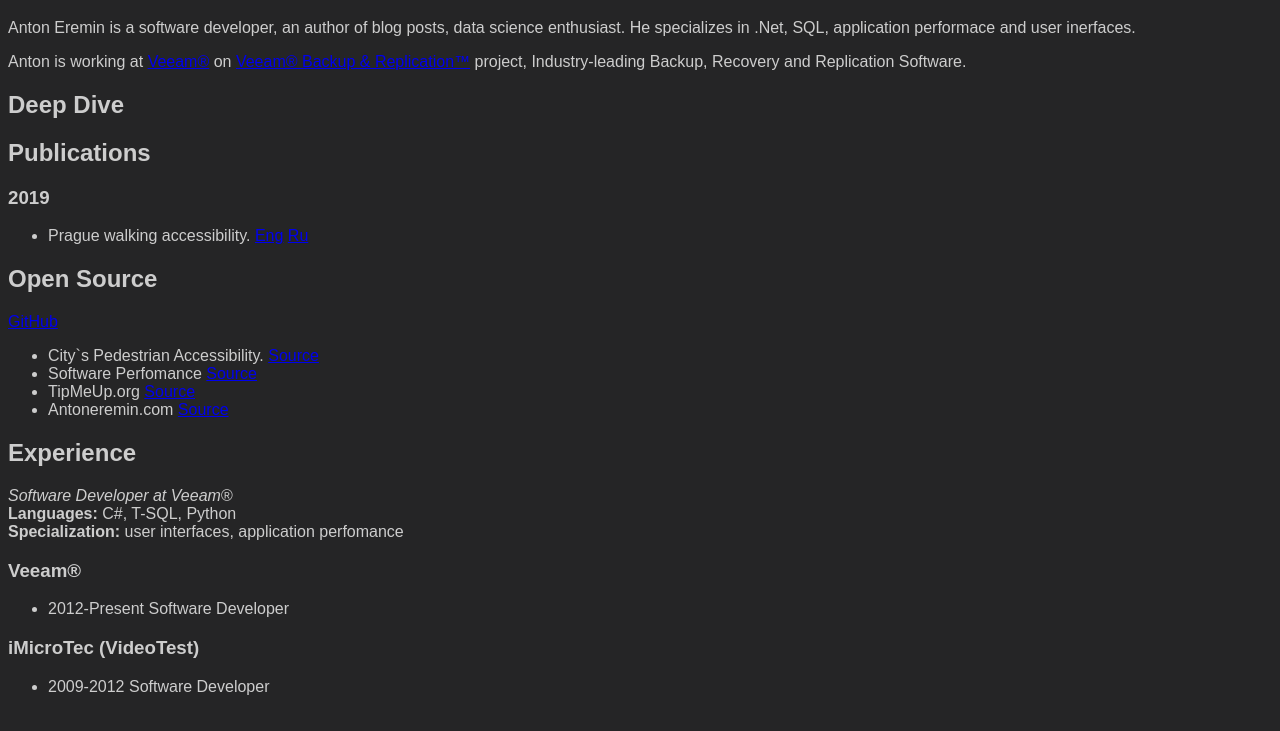
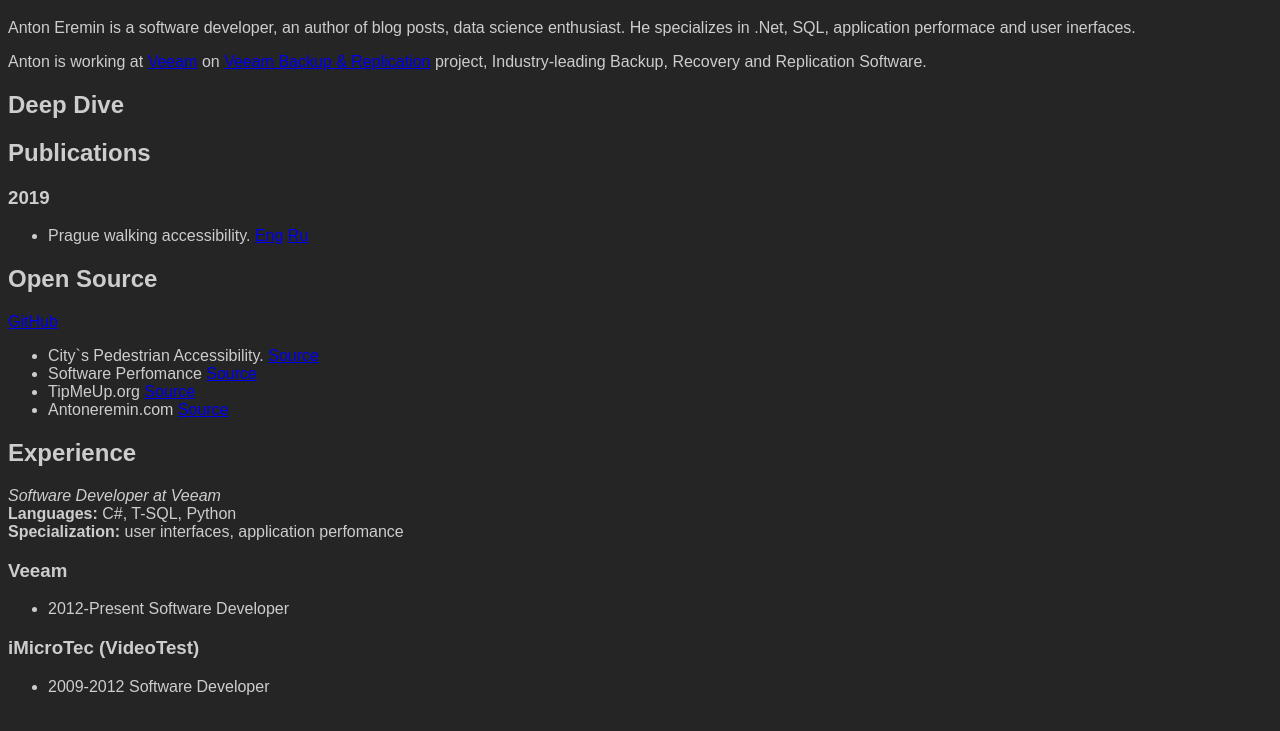
Before and after one commit to tonnyeremin/personal_web, a plain HTML site: page source/index.html in a window 1280 px wide. Shown: the part 61-792 px from the top of the page. Drawn offline with Linux system fonts and the light colour scheme.

Commit message:
remove signs

```diff
--- a/source/index.html
+++ b/source/index.html
@@ -6,7 +6,7 @@
 <body>
     <h1>Anton Eremin</h1>
     <p>Anton Eremin is a software developer, an author of blog posts, data science enthusiast. He specializes in .Net, SQL, application performace and user inerfaces.</p>
-    <p>Anton is working at <a href="https://www.veeam.com/">Veeam®</a> on <a href="https://www.veeam.com/vm-backup-recovery-replication-software.html">Veeam® Backup & Replication™</a> project,
+    <p>Anton is working at <a href="https://www.veeam.com/">Veeam</a> on <a href="https://www.veeam.com/vm-backup-recovery-replication-software.html">Veeam Backup & Replication</a> project,
     Industry-leading Backup, Recovery and Replication Software.
     </p>
 
@@ -30,12 +30,12 @@
 
     <h2>Experience</h2>
     <p>
-         <i>Software Developer at Veeam®</i><br>
+         <i>Software Developer at Veeam</i><br>
          <strong>Languages:</strong> C#, T-SQL, Python<br>
          <strong>Specialization:</strong> user interfaces, application perfomance
     </p>
     <div>
-        <h3>Veeam®</h3>
+        <h3>Veeam</h3>
         <ul>
             <li>2012-Present Software Developer</li>
         </ul>
```
